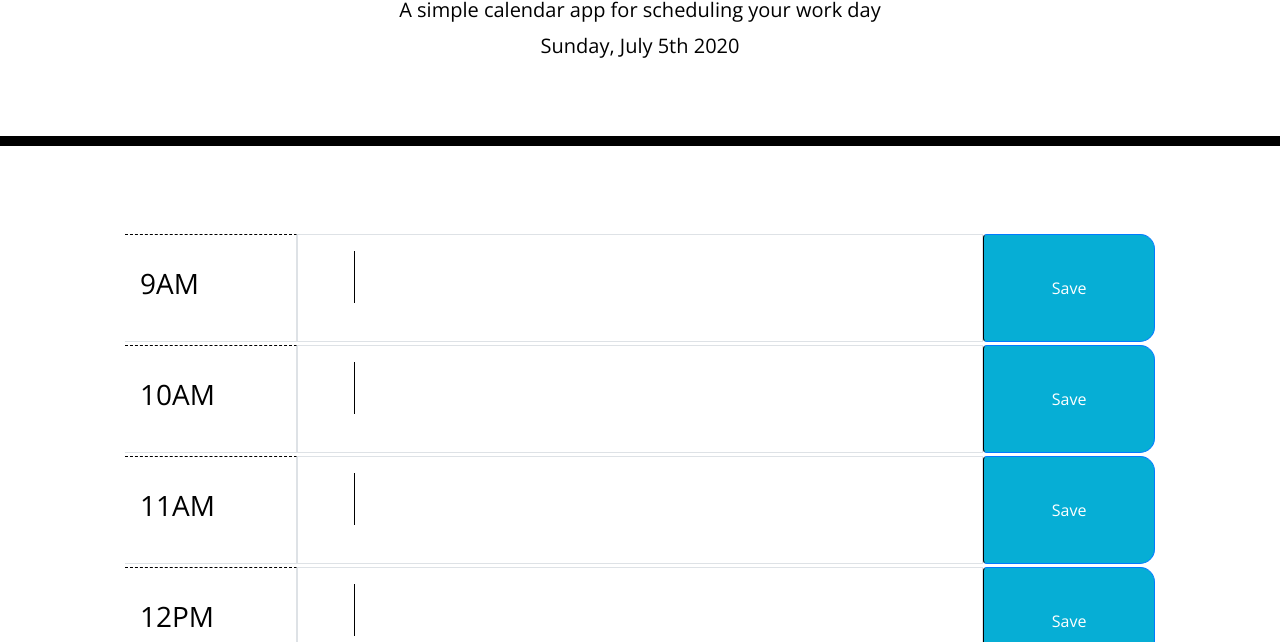
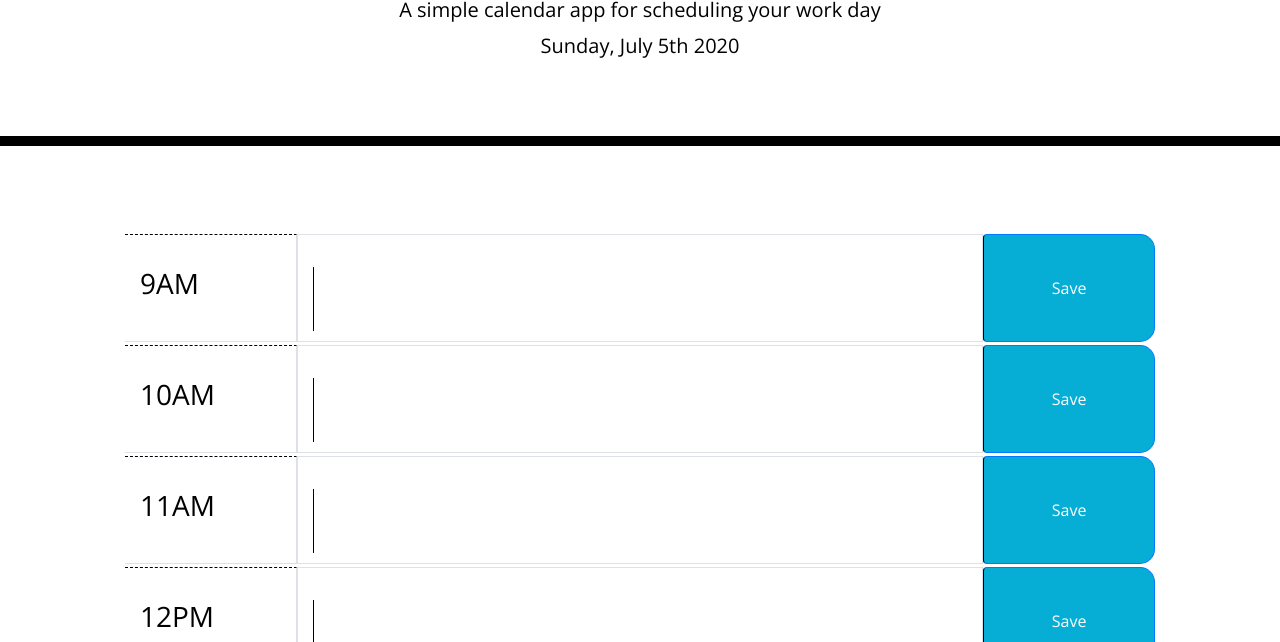
Before and after one commit to leo-ayala/Work-Day-Scheduler, a plain HTML site: page index.html in a window 1280 px wide. Shown: the part 158-800 px from the top of the page. Drawn offline with nearby package versions, Linux system fonts and the light colour scheme.

Commit message:
edited stylepage

```diff
--- a/assets/script.js
+++ b/assets/script.js
@@ -12,7 +12,6 @@ $(".saveBtn").on("click", function () {
     var time = $(this).attr("data-time");
     var text = $("#"+ time + "-Text").val();
     ToDo[parseInt(time)-9] = text
-    console.log(ToDo);
     localStorage.setItem("Tasks", JSON.stringify(ToDo))
 });
 
--- a/assets/style.css
+++ b/assets/style.css
@@ -11,6 +11,8 @@ body {
     color: #000000;
     border-left: 1px solid black;
     padding: 10px;
+    width: 100%;
+    height: 60%;
   }
 
 
```
